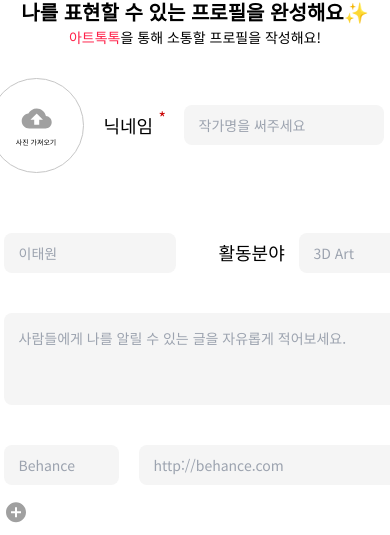
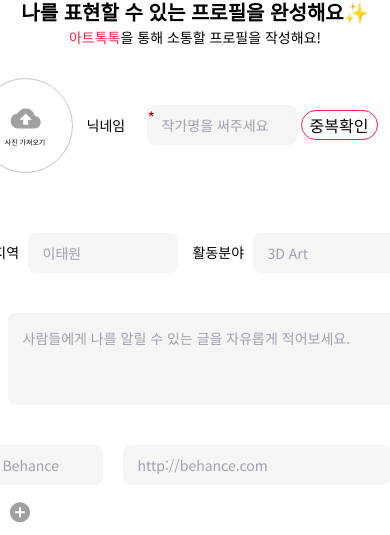
Before and after one commit to final-project-temporaryName/finalProject-FE, a Next.js app: page /signup in a window 390 px wide. Shown: the part 175-710 px from the top of the page. Built offline with nearby package versions, Linux system fonts and the light colour scheme.

Commit message:
feat: 회원가입 페이지 닉네임, 활동지역, 활동분야 반응형 디자인 구현

```diff
--- a/src/components/Input/Input.tsx
+++ b/src/components/Input/Input.tsx
@@ -109,7 +109,10 @@ const Input = React.forwardRef<HTMLInputElement, Props>((props, ref) => {
   return (
     <div className="flex-center">
       {label && (
-        <label htmlFor={id} className="flex h-40 w-90 items-center justify-start gap-20 whitespace-nowrap p-10 text-18">
+        <label
+          htmlFor={id}
+          className="md:text-18 md:w-90 flex h-40 w-70 items-center justify-start gap-20 whitespace-nowrap p-10 text-14"
+        >
           {label}
         </label>
       )}
--- a/src/components/ProfilePage/ProfilePage.tsx
+++ b/src/components/ProfilePage/ProfilePage.tsx
@@ -122,7 +122,7 @@ function ProfilePage({ mode }: Props) {
       <form className="relative flex-col" onSubmit={handleSubmit(onSubmit)}>
         <div className="flex-center">
           <div className={`pb-100 ${mode === 'edit' ? 'pt-160' : 'pt-30'}`}>
-            <div className="relative ml-75 flex items-center gap-10">
+            <div className="md:gap-10 md:ml-75 relative ml-60 flex items-center gap-4">
               <Input
                 type="file"
                 id="file"
@@ -148,7 +148,7 @@ function ProfilePage({ mode }: Props) {
                 중복확인
               </button>
             </div>
-            <div className="mt-60 flex gap-33">
+            <div className="md:ml-0 md:gap-33 ml-40 mt-60 flex gap-5">
               <Input
                 label="활동지역"
                 id="zone"
```
Also changed, not shown: src/styles/tailwind.css.
